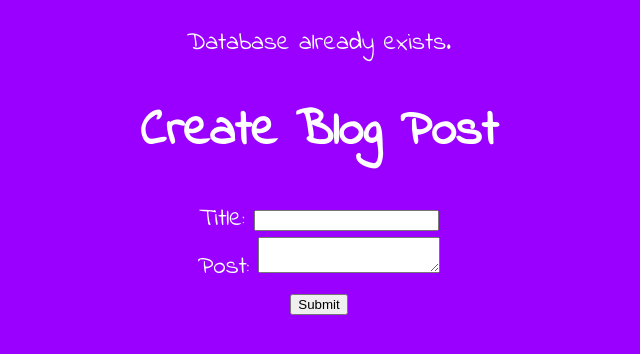
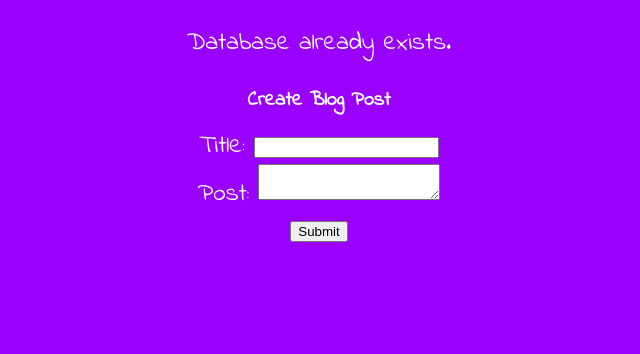
Before and after one commit to LK1991/Blog.php, a PHP site: page /post.php in a window 1280 px wide. Shown: the top 354 px of the page, without its empty margins (321-961 px from the left). Run offline with PHP 8.4, Linux system fonts and the light colour scheme; some libraries are stand-ins or nearby versions.

Commit message:
Comments

```diff
--- a/blog-stylesheet.css
+++ b/blog-stylesheet.css
@@ -4,6 +4,10 @@ body {
 	 font-family: 'Indie Flower', cursive;
 	 font-size: 25px;
 	 text-align: center;
+}
+
+h1 {
+	font-size: 20px;
 }
 
 @media (max-width: 320px) {
--- a/controller/read-posts.php
+++ b/controller/read-posts.php
@@ -4,6 +4,7 @@
 	$query = "SELECT * FROM posts";
 	$result = $_SESSION["connection"]->query($query);
 
+	// Displays all the posts.
 	if($result) {
 		while($row = mysqli_fetch_array($result)) {
 			echo "<div class = 'post'>";
--- a/view/footer.php
+++ b/view/footer.php
@@ -1,4 +1,5 @@
 <script src="http://ajax.googleapis.com/ajax/libs/jquery/2.1.1/jquery.min.js"></script>
+<!-- READMORE -->
 <script type="text/javascript" src="js/bootstrap.min.js"></script>
 	</body>
 </html>
```
